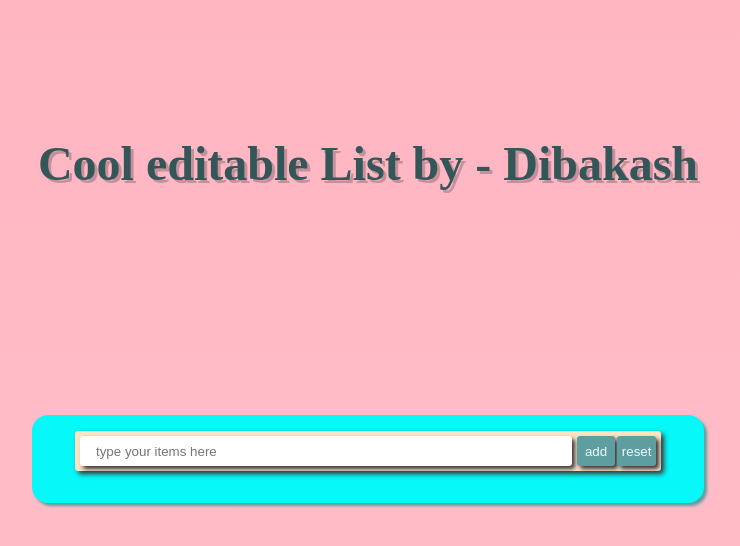
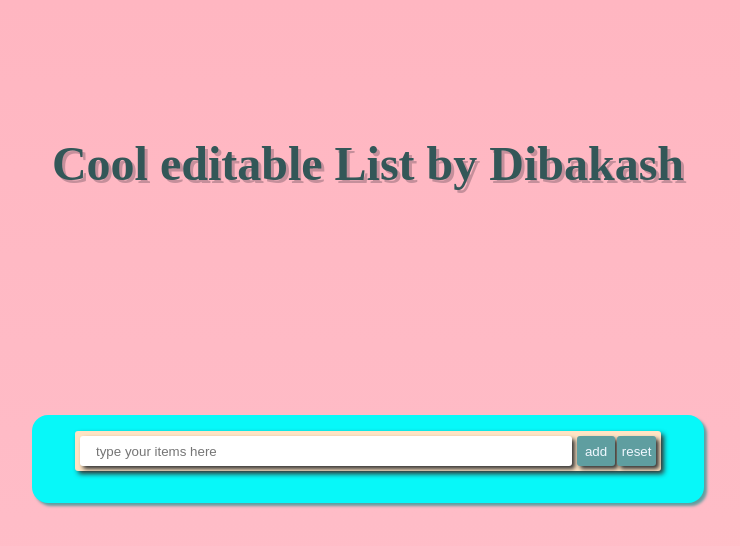
Before and after one commit to dibakash/soft-list, a plain HTML site: page index.html in a window 1280 px wide. Shown: the whole page, without its empty margins (272-1012 px from the left). Drawn offline with Linux system fonts and the light colour scheme.

Commit message:
removed dash (-)

```diff
--- a/index.html
+++ b/index.html
@@ -9,7 +9,7 @@
   </head>
   <body>
     <header>
-      <h1 class="title">Cool editable List by - Dibakash</h1>
+      <h1 class="title">Cool editable List by Dibakash</h1>
     </header>
     <main>
       <div class="container">
```
